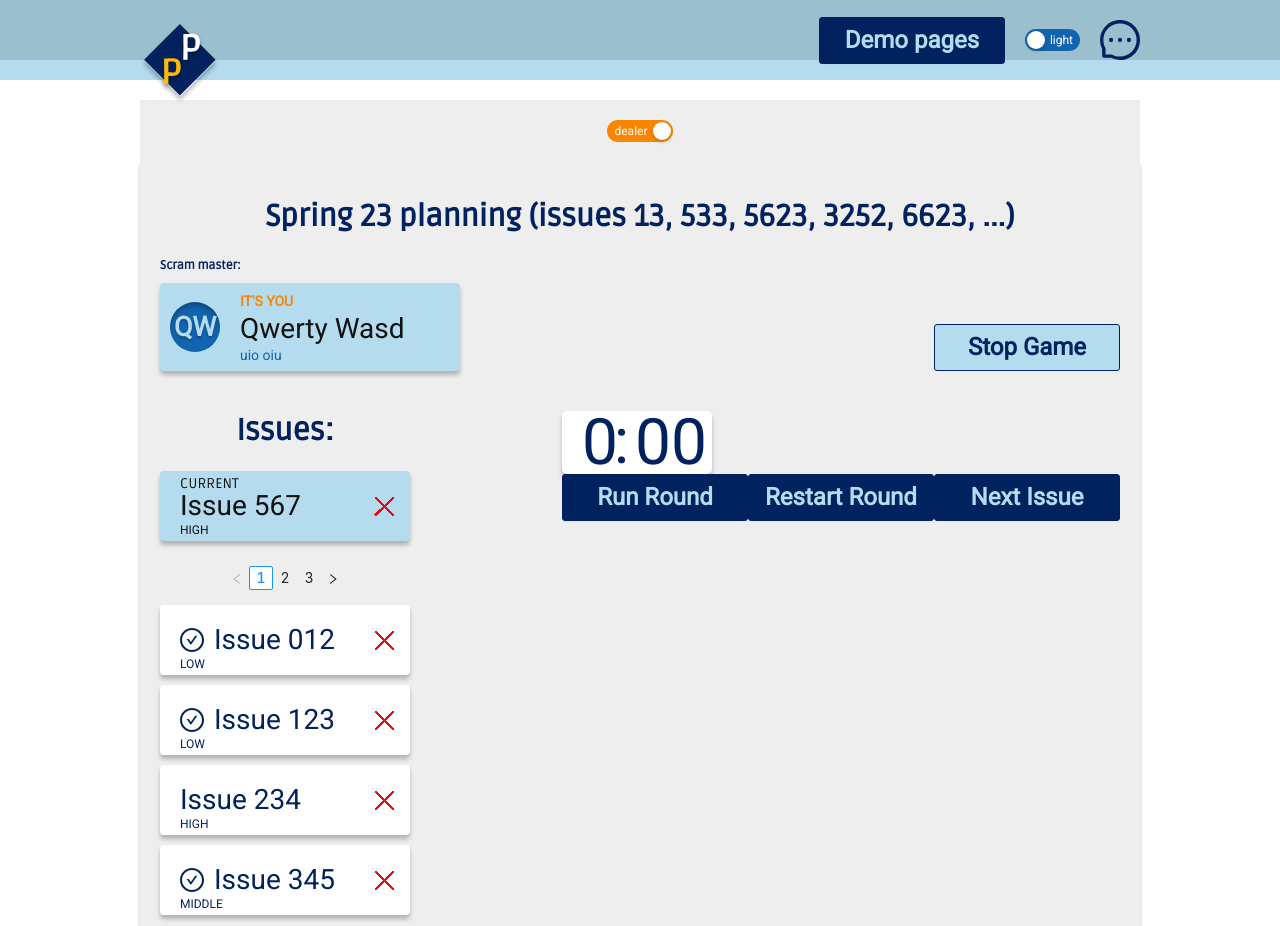
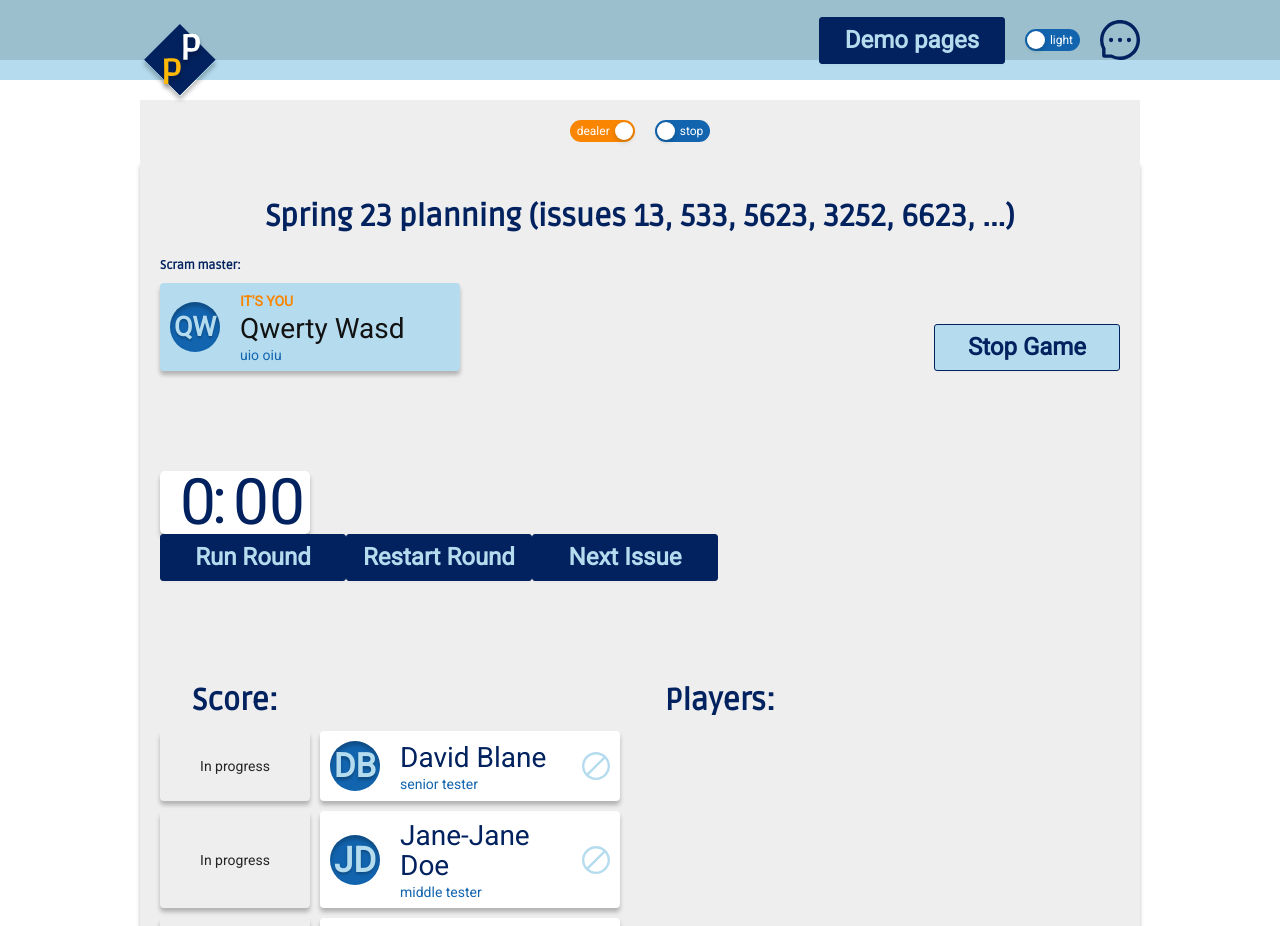
Before and after one commit to fronte-finem/RSS_React-2021Q3_Team-33_Pointing-Poker, a React (Vite) app: page /demo/game in a window 1280 px wide. Shown: the top 926 px of the page. Built offline with nearby package versions, Linux system fonts and the light colour scheme.

Commit message:
refactor: move issues to drawer

```diff
--- a/client/src/components/pages/demo/page-game-config.ts
+++ b/client/src/components/pages/demo/page-game-config.ts
@@ -80,62 +80,62 @@ export const users: UsersList = [
 export const issues: IssuesList = [
   {
     id: '0',
-    title: 'Issue 012',
-    link: `https://jira.my-company.com/issue-012`,
+    title: 'Issue 012456789',
+    link: `https://jira.my-company.com/issue-012456789`,
     priority: Priority.LOW,
   },
   {
     id: '1',
-    title: 'Issue 123',
-    link: `https://jira.my-company.com/issue-123`,
+    title: 'Issue 1234567890',
+    link: `https://jira.my-company.com/issue-1234567890`,
     priority: Priority.LOW,
   },
   {
     id: '2',
-    title: 'Issue 234',
+    title: 'Issue 2345678901',
     link: `https://jira.my-company.com/issue-234`,
     priority: Priority.HIGH,
   },
   {
     id: '3',
-    title: 'Issue 345',
-    link: `https://jira.my-company.com/issue-345`,
+    title: 'Issue 3456789012',
+    link: `https://jira.my-company.com/issue-3456789012`,
     priority: Priority.MIDDLE,
   },
   {
     id: '4',
-    title: 'Issue 456',
-    link: `https://jira.my-company.com/issue-456`,
+    title: 'Issue 4567890123',
+    link: `https://jira.my-company.com/issue-4567890123`,
     priority: Priority.LOW,
   },
   {
     id: '5',
-    title: 'Issue 567',
-    link: `https://jira.my-company.com/issue-567`,
+    title: 'Issue 5678901234',
+    link: `https://jira.my-company.com/issue-5678901234`,
     priority: Priority.HIGH,
   },
   {
     id: '6',
-    title: 'Issue 678',
-    link: `https://jira.my-company.com/issue-678`,
+    title: 'Issue 6789012345',
+    link: `https://jira.my-company.com/issue-6789012345`,
     priority: Priority.MIDDLE,
   },
   {
     id: '7',
-    title: 'Issue 789',
-    link: `https://jira.my-company.com/issue-789`,
+    title: 'Issue 7890123456',
+    link: `https://jira.my-company.com/issue-7890123456`,
     priority: Priority.MIDDLE,
   },
   {
     id: '8',
-    title: 'Issue 890',
-    link: `https://jira.my-company.com/issue-890`,
+    title: 'Issue 8901234567',
+    link: `https://jira.my-company.com/issue-8901234567`,
     priority: Priority.LOW,
   },
   {
     id: '9',
-    title: 'Issue 901',
-    link: `https://jira.my-company.com/issue-901`,
+    title: 'Issue 9012345678',
+    link: `https://jira.my-company.com/issue-9012345678`,
     priority: Priority.HIGH,
   },
 ];
--- a/client/src/components/pages/demo/page-game..tsx
+++ b/client/src/components/pages/demo/page-game..tsx
@@ -14,11 +14,18 @@ export const PageGameDemo = observer(function PageGameDemo() {
     else gameState.initUser(initUserState, initUserState.users[3].id);
     gameState.startGame(initGameState);
     gameState.initResults(initUserState.gameResult);
-    gameState.startRound(initGameState.issues[5].id);
-    gameState.progressRound(initUserState.users[1].id);
-    gameState.progressRound(initUserState.users[5].id);
-    gameState.progressRound(initUserState.users[8].id);
-    gameState.progressRound(initUserState.users[9].id);
+  };
+
+  const toggleRound = (checked: boolean) => {
+    if (checked) {
+      gameState.startRound(initGameState.issues[5].id);
+      gameState.progressRound(initUserState.users[1].id);
+      gameState.progressRound(initUserState.users[5].id);
+      gameState.progressRound(initUserState.users[8].id);
+      gameState.progressRound(initUserState.users[9].id);
+    } else {
+      gameState.endRound({ issueId: initGameState.issues[5].id, scores: [] });
+    }
   };
 
   useEffect(() => {
@@ -34,6 +41,12 @@ export const PageGameDemo = observer(function PageGameDemo() {
           onChange={toggleDealer}
           checked={gameState.isDealer}
         />
+        <Toggle
+          unCheckedChildren="stop"
+          checkedChildren="start"
+          onChange={toggleRound}
+          checked={gameState.roundRun}
+        />
       </div>
       <div>
         <Alert.ErrorBoundary>
--- a/client/src/components/pages/game/game.styles.tsx
+++ b/client/src/components/pages/game/game.styles.tsx
@@ -7,7 +7,7 @@ export const Page = styled.div`
 
   display: flex;
   flex-direction: column;
-  gap: 40px;
+  gap: 100px;
 `;
 
 export const Header = styled.div`
--- a/client/src/components/pages/game/game.tsx
+++ b/client/src/components/pages/game/game.tsx
@@ -2,18 +2,22 @@ import React from 'react';
 import { observer } from 'mobx-react-lite';
 import { useStateService } from '@client/providers/state-service';
 import { StyledDrawer } from '@client/components/shared/drawer/drawer.styles';
+import styled from 'styled-components';
 import { Info } from './info/info';
 import { Round } from './round/round';
 import { Issues } from './issues/issues';
-import { Statistics } from './statistics/statistics';
 import { Users } from './users/users';
 import { Cards } from './cards/cards';
-import { Center, Footer, Header, Page } from './game.styles';
+import { Footer, Header, Page } from './game.styles';
+
+const IssuesDrawer = styled(StyledDrawer)`
+  & .ant-drawer-body {
+    padding: 0;
+  }
+`;
 
 export const PageGame = observer(function PageGame() {
   const { gameState, modalState } = useStateService();
-
-  const hideStats = () => modalState.resetSelectIssue();
 
   return (
     <>
@@ -22,22 +26,20 @@ export const PageGame = observer(function PageGame() {
           <Info />
         </Header>
 
-        <Center>
-          <Issues />
-          {gameState.isDealer ? <Round /> : null}
-          <Users />
-        </Center>
+        <Round />
+
+        <Users />
 
         <Footer>{gameState.isDealer ? null : <Cards />}</Footer>
       </Page>
 
-      <StyledDrawer
+      <IssuesDrawer
         placement="right"
-        onClose={hideStats}
-        visible={Boolean(modalState.selectIssue)}
-        width="max(50%, 400px)">
-        <Statistics />
-      </StyledDrawer>
+        onClose={() => modalState.hideIssues()}
+        visible={modalState.issuesVisible}
+        width="400px">
+        <Issues />
+      </IssuesDrawer>
     </>
   );
 });
--- a/client/src/components/pages/game/issues/issues.styles.tsx
+++ b/client/src/components/pages/game/issues/issues.styles.tsx
@@ -1,12 +1,14 @@
 import styled from 'styled-components';
 import { IssueButton } from '@client/components/shared/issue/issue-button';
+import { Collapse } from 'antd';
 
 export const StyledIssues = styled.div`
-  --issue-card-width: 250px;
-  width: min-content;
+  --issue-card-width: 300px;
   display: flex;
   flex-direction: column;
+  align-items: center;
   gap: 20px;
+  padding: 30px 0;
 `;
 
 export const List = styled.ul`
@@ -27,13 +29,24 @@ export const FirstItem = styled(Item)`
   margin-bottom: 10px;
 `;
 
-export const PaginationWrapper = styled.div`
-  padding: 5px;
-  display: flex;
-  justify-content: center;
-  align-items: center;
-`;
-
 export const StyledIssueButton = styled(IssueButton)`
   --title-font-size: 1.4em;
 `;
+
+export const StyledCollapse = styled(Collapse)`
+  width: 100%;
+`;
+
+export const StyledPanel = styled(Collapse.Panel)`
+  &&& .ant-collapse-header {
+    display: flex;
+    justify-content: space-between;
+    align-items: center;
+    gap: 20px;
+
+    &::before,
+    &::after {
+      content: none;
+    }
+  }
+`;
--- a/client/src/components/pages/game/issues/issues.tsx
+++ b/client/src/components/pages/game/issues/issues.tsx
@@ -1,53 +1,35 @@
+import React from 'react';
 import { observer } from 'mobx-react-lite';
 import { useStateService } from '@client/providers/state-service';
-import { IssueCard } from '@client/components/shared/issue/issue-card';
-import React, { useState } from 'react';
 import { StyledTitle } from '@client/components/styles/text';
-import { Pagination } from 'antd';
-import { getPage } from '@shared/utils/array';
+import { Statistics } from '@client/components/pages/game/statistics/statistics';
+import { PanelHeader } from '@client/components/pages/game/issues/panel-header';
 import {
-  FirstItem,
-  Item,
-  List,
-  PaginationWrapper,
+  StyledCollapse,
   StyledIssueButton,
   StyledIssues,
+  StyledPanel,
 } from './issues.styles';
 
-const PAGE_SIZE = 4;
-
 export const Issues = observer(function Issues() {
-  const { gameState } = useStateService();
-  const [page, setPage] = useState(1);
-
-  const paginator = (
-    <PaginationWrapper>
-      <Pagination
-        size="small"
-        current={page}
-        onChange={setPage}
-        pageSize={PAGE_SIZE}
-        total={gameState.issues.length}
-      />
-    </PaginationWrapper>
-  );
+  const { gameState, modalState } = useStateService();
 
   return (
     <StyledIssues>
       <StyledTitle level={2}>Issues:</StyledTitle>
-      <List>
-        <FirstItem>
-          <IssueCard issue={gameState.currentIssue} />
-        </FirstItem>
-        <Item>{paginator}</Item>
-        {getPage(gameState.getIssues(), page, PAGE_SIZE).map((issue) => (
-          <Item key={issue.id}>
-            <IssueCard issue={issue} />
-          </Item>
+      <StyledCollapse defaultActiveKey={modalState.selectIssue}>
+        {gameState.getIssues(true).map((issue) => (
+          <StyledPanel
+            key={issue.id}
+            header={<PanelHeader issue={issue} />}
+            collapsible={
+              gameState.isHaveStats(issue.id) ? undefined : 'disabled'
+            }>
+            <Statistics issueId={issue.id} />
+          </StyledPanel>
         ))}
-        <Item>{paginator}</Item>
-        {gameState.isDealer ? <StyledIssueButton /> : null}
-      </List>
+      </StyledCollapse>
+      {gameState.isDealer ? <StyledIssueButton /> : null}
     </StyledIssues>
   );
 });
--- /dev/null
+++ b/client/src/components/pages/game/issues/panel-header.styles.tsx
@@ -0,0 +1,3 @@
+import styled from 'styled-components';
+
+export const StyledPanelHeader = styled.div``;
--- /dev/null
+++ b/client/src/components/pages/game/issues/panel-header.tsx
@@ -0,0 +1,19 @@
+import React, { SyntheticEvent } from 'react';
+import { observer } from 'mobx-react-lite';
+import { Issue } from '@shared/api-types/issue';
+import { IssueCard } from '@client/components/shared/issue/issue-card';
+import { StyledPanelHeader } from '@client/components/pages/game/issues/panel-header.styles';
+
+interface Props {
+  issue: Issue;
+}
+
+export const PanelHeader = observer(function PanelHeader({ issue }: Props) {
+  const stopPropagation = (event: SyntheticEvent) => event.stopPropagation();
+
+  return (
+    <StyledPanelHeader onClick={stopPropagation}>
+      <IssueCard issue={issue} />
+    </StyledPanelHeader>
+  );
+});
--- a/client/src/components/pages/game/statistics/statistics.tsx
+++ b/client/src/components/pages/game/statistics/statistics.tsx
@@ -4,21 +4,20 @@ import React from 'react';
 import { StyledTitle } from '@client/components/styles/text';
 import { orderStats } from '@client/utils/issue-stats';
 import { GameCard } from '@client/components/shared/game-card/game-card';
-import { IssueCard } from '@client/components/shared/issue/issue-card';
 import { Item, List, StyledStats } from './statistics.styles';
 
-export const Statistics = observer(function Statistics() {
-  const { gameState, modalState } = useStateService();
+interface Props {
+  issueId: string;
+}
 
-  if (!modalState.selectIssue) return null;
+export const Statistics = observer(function Statistics({ issueId }: Props) {
+  const { gameState } = useStateService();
 
   return (
     <StyledStats>
-      <StyledTitle level={2}>Statistics:</StyledTitle>
-      <IssueCard issue={gameState.getIssue(modalState.selectIssue)} />
       <List>
         {gameState
-          .getIssueStats(modalState.selectIssue)
+          .getIssueStats(issueId)
           .sort(orderStats)
           .map(({ score, percent }) => (
             <Item key={score}>
--- a/client/src/services/modal-state.ts
+++ b/client/src/services/modal-state.ts
@@ -24,6 +24,7 @@ export class ModalState {
   @observable public kickVote?: null | KickVoteInit = null;
   @observable public allowUserToJoin?: null | AllowUserToJoin = null;
   @observable public customizeCards: boolean = false;
+  @observable public issuesVisible: boolean = false;
 
   constructor() {
     makeAutoObservable(this);
@@ -163,4 +164,12 @@ export class ModalState {
   @action public closeCardsCustomize() {
     this.customizeCards = false;
   }
+
+  @action public showIssues() {
+    this.issuesVisible = true;
+  }
+
+  @action public hideIssues() {
+    this.issuesVisible = false;
+  }
 }
```
